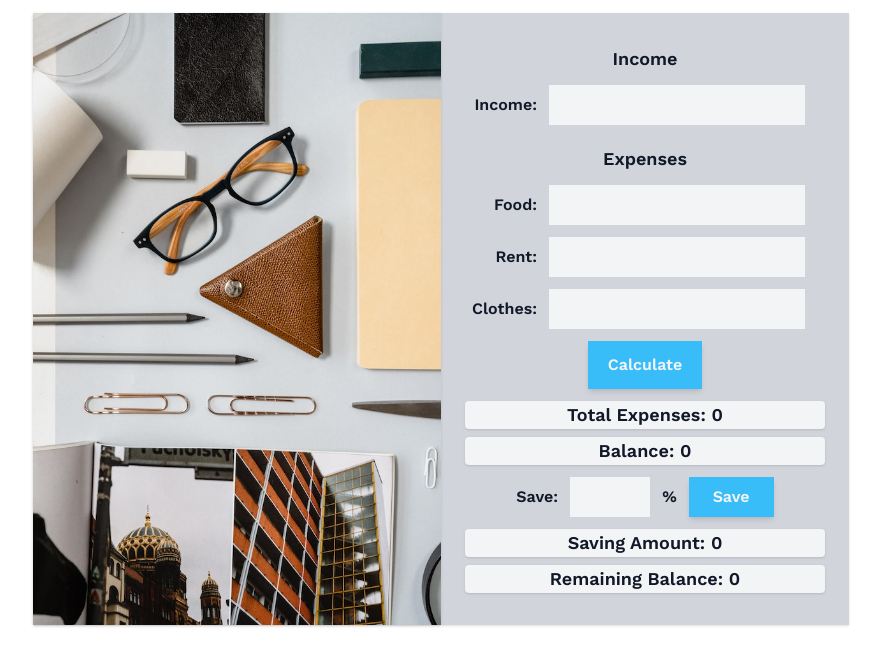
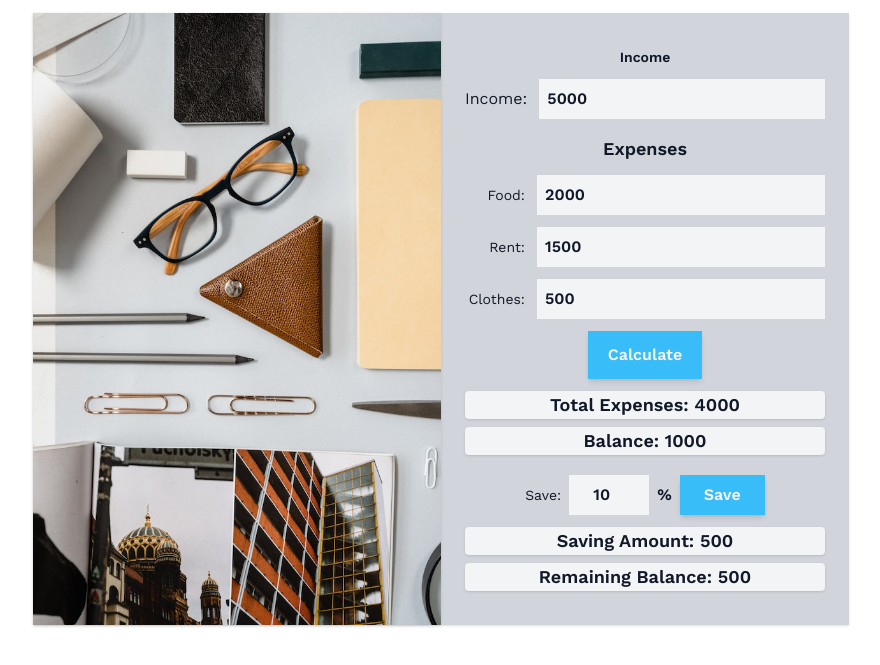
Before and after one commit to safayetdib/money-master-practice-project, a website: page index.html in a window 1280 px wide. Shown: the part 79-744 px from the top of the page, without its empty margins (199-1079 px from the left). Drawn offline with nearby package versions, Linux system fonts and the light colour scheme.

Commit message:
added initial calculation functions

```diff
--- a/index.html
+++ b/index.html
@@ -38,7 +38,7 @@
 			<section
 				id="container"
 				class="mt-4 flex h-fit items-center justify-center bg-gray-300 shadow">
-				<div class="h-full w-1/2 shadow">
+				<div class="hidden h-full shadow sm:w-1/2 md:block">
 					<img
 						src="assets/main.jpg"
 						alt="banner"
@@ -47,44 +47,51 @@
 
 				<div
 					id="calc-container"
-					class="h-full w-1/2 py-4 px-6 text-center font-semibold text-gray-900">
+					class="h-full w-full py-4 px-6 text-center font-semibold text-gray-900 sm:w-1/2">
+					<!-- income -->
 					<div class="space-y-3">
-						<h2 class="text-lg">Income</h2>
-						<!-- income -->
+						<h2 class="text-lg text-sm">Income</h2>
 						<div class="flex items-center justify-end">
-							<label for="income"> Income: </label>
+							<label for="income" class="font-medium"> Income: </label>
 							<input
 								type="number"
 								id="income"
-								class="ml-3 mr-5 w-64 bg-gray-100 p-2" />
+								class="ml-3 w-4/5 bg-gray-100 p-2"
+								value="5000" />
 						</div>
 					</div>
 
-					<div class="mt-5 space-y-3">
+					<!-- expenses -->
+					<div class="mt-4 space-y-3">
 						<h2 class="text-lg">Expenses</h2>
 						<!-- food -->
 						<div class="flex items-center justify-end">
-							<label for="food"> Food: </label>
+							<label for="food" class="text-sm font-medium"> Food: </label>
 							<input
 								type="number"
 								id="food"
-								class="ml-3 mr-5 w-64 bg-gray-100 p-2" />
+								class="ml-3 w-4/5 bg-gray-100 p-2"
+								value="2000" />
 						</div>
 						<!-- rent -->
 						<div class="flex items-center justify-end">
-							<label for="rent"> Rent: </label>
+							<label for="rent" class="text-sm font-medium"> Rent: </label>
 							<input
 								type="number"
 								id="rent"
-								class="ml-3 mr-5 w-64 bg-gray-100 p-2" />
+								class="ml-3 w-4/5 bg-gray-100 p-2"
+								value="1500" />
 						</div>
 						<!-- clothes -->
 						<div class="flex items-center justify-end">
-							<label for="clothes"> Clothes: </label>
+							<label for="clothes" class="text-sm font-medium">
+								Clothes:
+							</label>
 							<input
 								type="number"
 								id="clothes"
-								class="ml-3 mr-5 w-64 bg-gray-100 p-2" />
+								class="ml-3 w-4/5 bg-gray-100 p-2"
+								value="500" />
 						</div>
 
 						<!-- calculate -->
@@ -103,11 +110,19 @@
 								Balance: <span id="balance">0</span>
 							</h2>
 						</div>
+					</div>
 
+					<!-- savings -->
+					<div class="mt-5 space-y-3">
 						<!-- save -->
-						<div class="flex items-center justify-center space-x-3">
-							<label for="save"> Save: </label>
-							<input type="number" id="save" class="w-20 bg-gray-100 p-2" />
+						<div
+							class="flex flex-col items-center justify-center gap-2 sm:flex-row">
+							<label for="save" class="text-sm font-medium"> Save: </label>
+							<input
+								type="number"
+								id="save"
+								class="w-20 bg-gray-100 p-2 text-center"
+								value="10" />
 							<p>%</p>
 							<button
 								id="btn-save"
@@ -115,7 +130,6 @@
 								Save
 							</button>
 						</div>
-
 						<!-- savings and balance -->
 						<div class="space-y-2">
 							<h2 class="rounded bg-gray-100 text-lg shadow">
--- a/scripts/expenses.js
+++ b/scripts/expenses.js
@@ -0,0 +1,26 @@
+const btnCalculate = getElement('btn-calculate');
+
+const income = getElement('income');
+const foodExp = getElement('food');
+const rentExp = getElement('rent');
+const clothesExp = getElement('clothes');
+const totalExpenses = getElement('total-expenses');
+const balance = getElement('balance');
+
+const incomeAmount = getIntFromString(income.value);
+
+function btnCalculateHandler() {
+	const foodExpAmount = getIntFromString(foodExp.value);
+	const rentExpAmount = getIntFromString(rentExp.value);
+	const clothesExpAmount = getIntFromString(clothesExp.value);
+
+	const totalExpAmount = foodExpAmount + rentExpAmount + clothesExpAmount;
+	const balanceAmount = incomeAmount - totalExpAmount;
+
+	totalExpenses.innerText = totalExpAmount;
+	balance.innerText = balanceAmount;
+}
+
+btnCalculateHandler();
+
+btnCalculate.addEventListener('click', (e) => btnCalculateHandler(e));
--- a/scripts/savings.js
+++ b/scripts/savings.js
@@ -0,0 +1,19 @@
+const btnSave = getElement('btn-save');
+
+const savingAmount = getElement('saving-amount');
+const remainingBalance = getElement('remaining-balance');
+
+const savePercent = getIntFromString(getElement('save').value);
+const balanceBeforeSave = getIntFromString(balance.innerText);
+
+function btnSaveHandler() {
+	const newSavingAmount = (incomeAmount * savePercent) / 100;
+	const newRemainingBalance = balanceBeforeSave - newSavingAmount;
+
+	savingAmount.innerText = newSavingAmount;
+	remainingBalance.innerText = newRemainingBalance;
+}
+
+btnSave.addEventListener('click', (e) => btnSaveHandler(e));
+
+btnSaveHandler();
--- a/scripts/utilities.js
+++ b/scripts/utilities.js
@@ -0,0 +1,7 @@
+function getElement(id) {
+	return document.getElementById(id);
+}
+
+function getIntFromString(value) {
+	return parseInt(value);
+}
```
